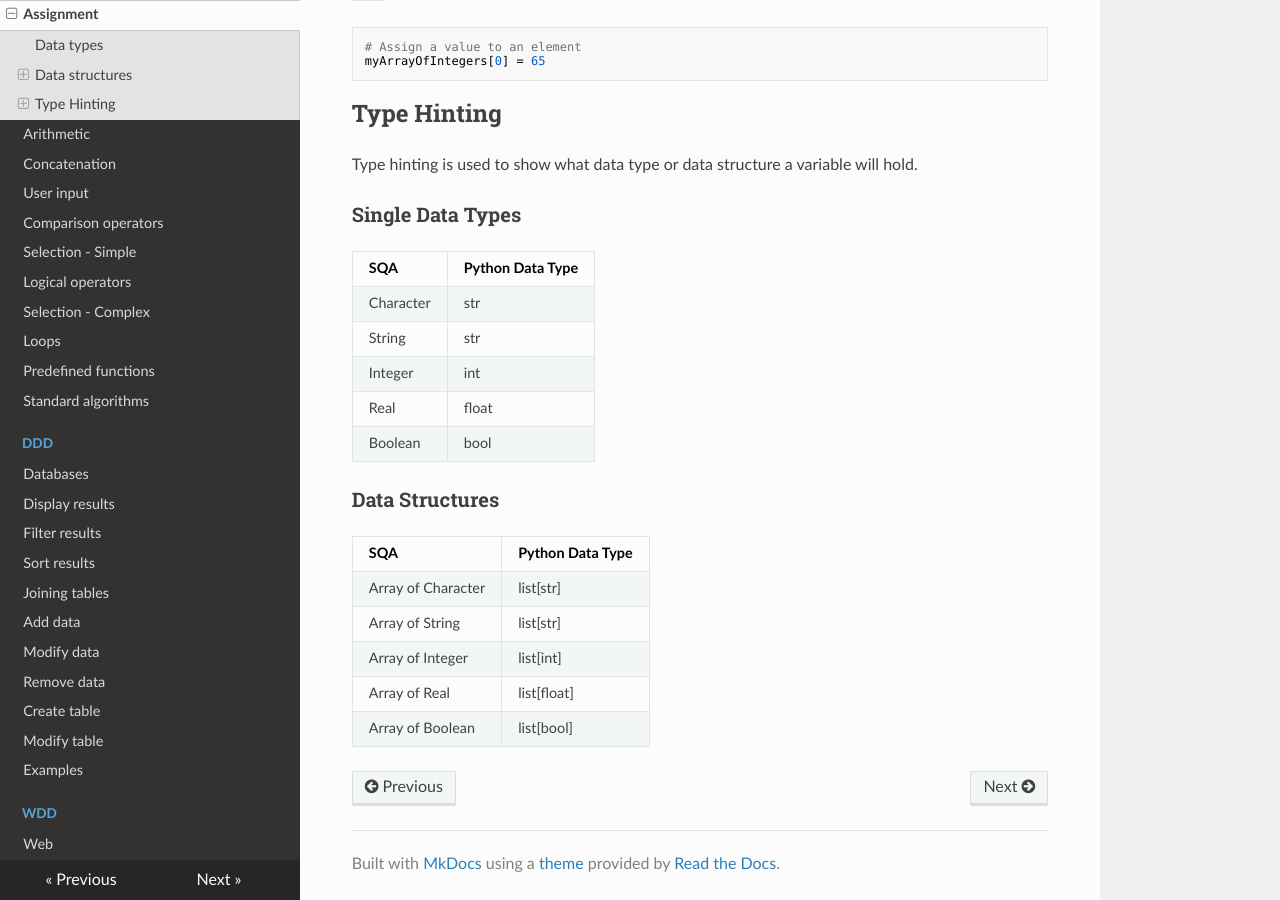
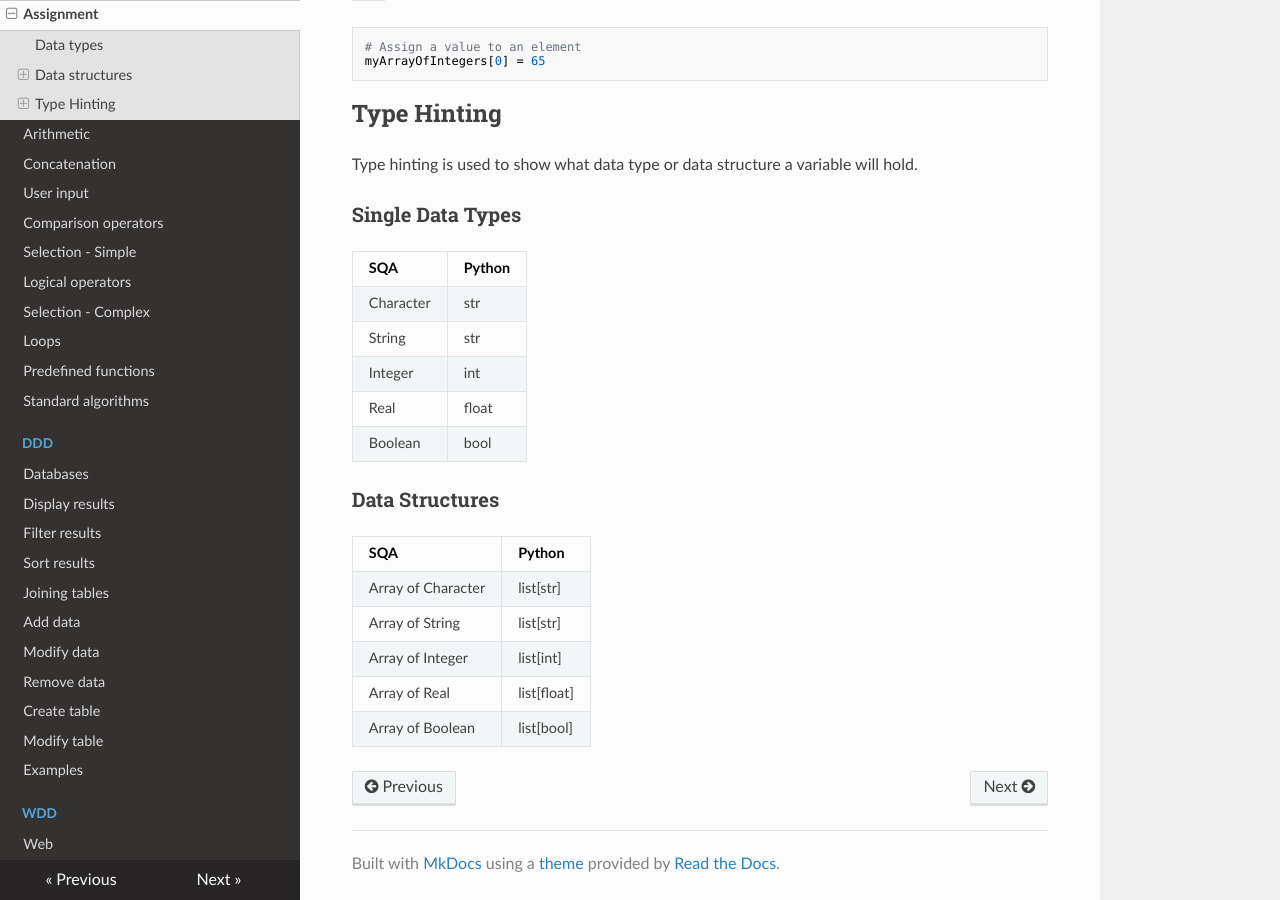
Before and after one commit to MrFriendCS/N5-CS, an MkDocs documentation site: the page built from docs/sdd/N5-CS-SDD-Assignment.md, in a window 1280 px wide and 900 px high, scrolled down 1240 px. Built offline with MkDocs 1.6.1, drawn with Linux system fonts in a browser that asks for light colours; nearby versions of some CDN libraries.

Commit message:
Update N5-CS-SDD-Assignment.md

```diff
--- a/docs/sdd/N5-CS-SDD-Assignment.md
+++ b/docs/sdd/N5-CS-SDD-Assignment.md
@@ -80,8 +80,8 @@ Type hinting is used to show what data type or data structure a variable will ho
 
 ### Single Data Types
 
-| SQA       | Python Data Type |
-| ---       | ---------------- |
+| SQA       | Python |
+| ---       | ------ |
 | Character | str |
 | String    | str |
 | Integer   | int |
@@ -91,8 +91,8 @@ Type hinting is used to show what data type or data structure a variable will ho
 
 ### Data Structures
 
-| SQA                | Python Data Type |
-| ---                | ---------------- |
+| SQA                | Python |
+| ---                | ------ |
 | Array of Character | list[str] |
 | Array of String    | list[str] |
 | Array of Integer   | list[int] |
```
